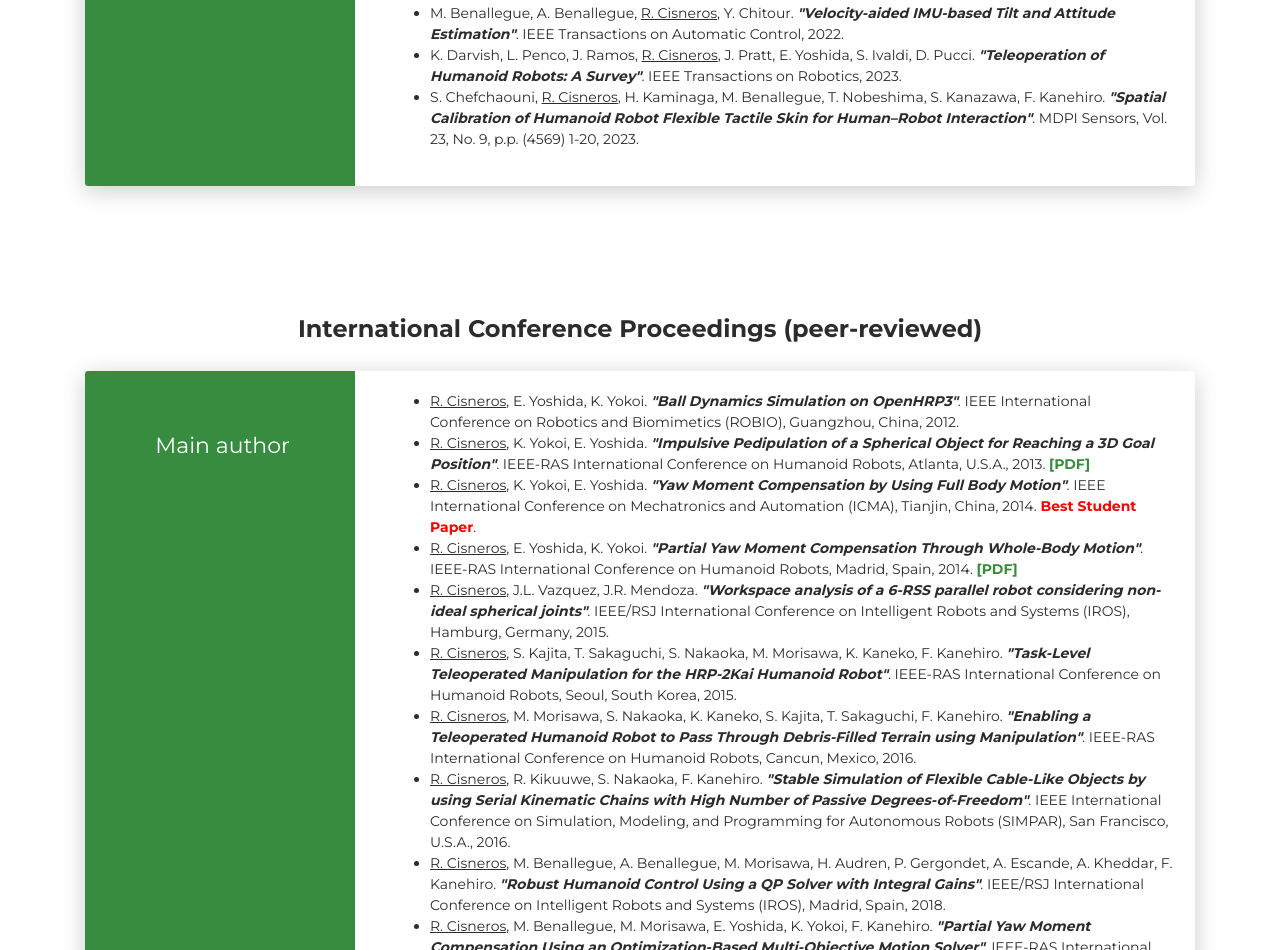
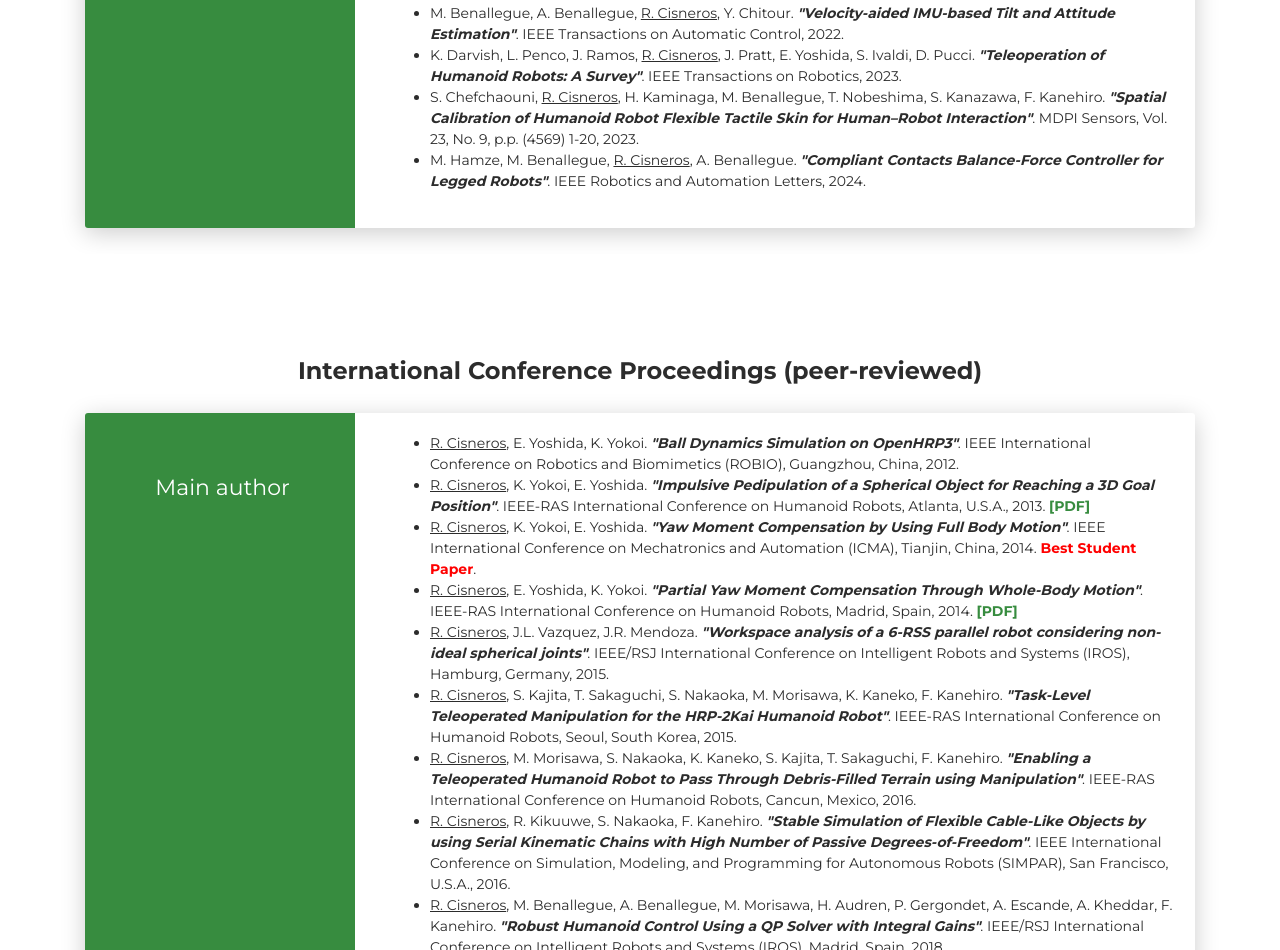
Before and after one commit to rafaelxero/rafael.cisneros, a plain HTML site: page publications.html in a window 1280 px wide. Shown: the part 1375-2325 px from the top of the page. Drawn offline with Linux system fonts and the light colour scheme.

Commit message:
Added Marwan's paper

```diff
--- a/publications.html
+++ b/publications.html
@@ -159,6 +159,11 @@
 												S. Chefchaouni, <u>R. Cisneros</u>, H. Kaminaga, M. Benallegue, T. Nobeshima, S. Kanazawa, F. Kanehiro.
 												<b><i>"Spatial Calibration of Humanoid Robot Flexible Tactile Skin for Human–Robot Interaction"</i></b>.
 												MDPI Sensors, Vol. 23, No. 9, p.p. (4569) 1-20, 2023.
+											</li>
+											<li>
+												M. Hamze, M. Benallegue, <u>R. Cisneros</u>, A. Benallegue.
+												<b><i>"Compliant Contacts Balance-Force Controller for Legged Robots"</i></b>.
+												IEEE Robotics and Automation Letters, 2024.
 											</li>
 										</ul>
 									</div>
```
